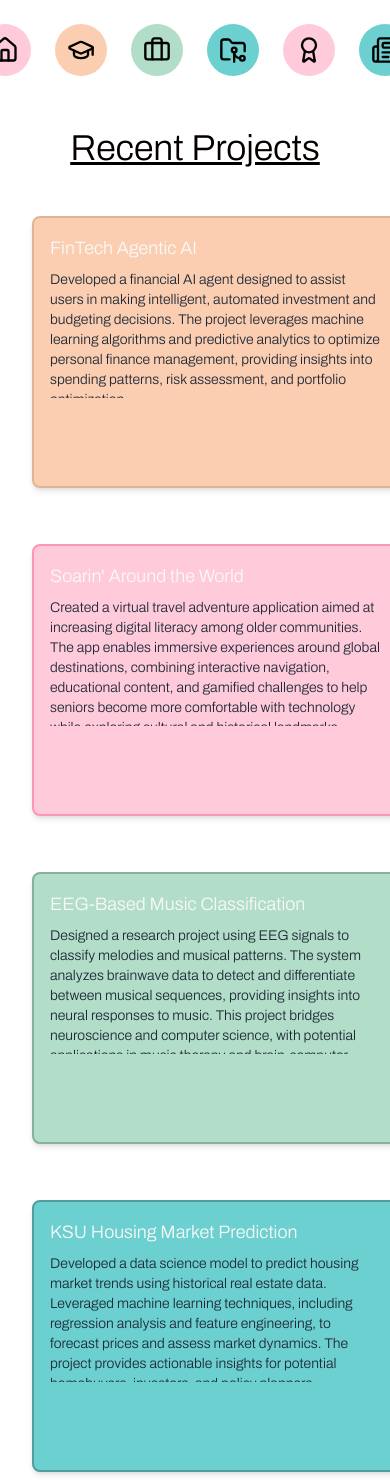
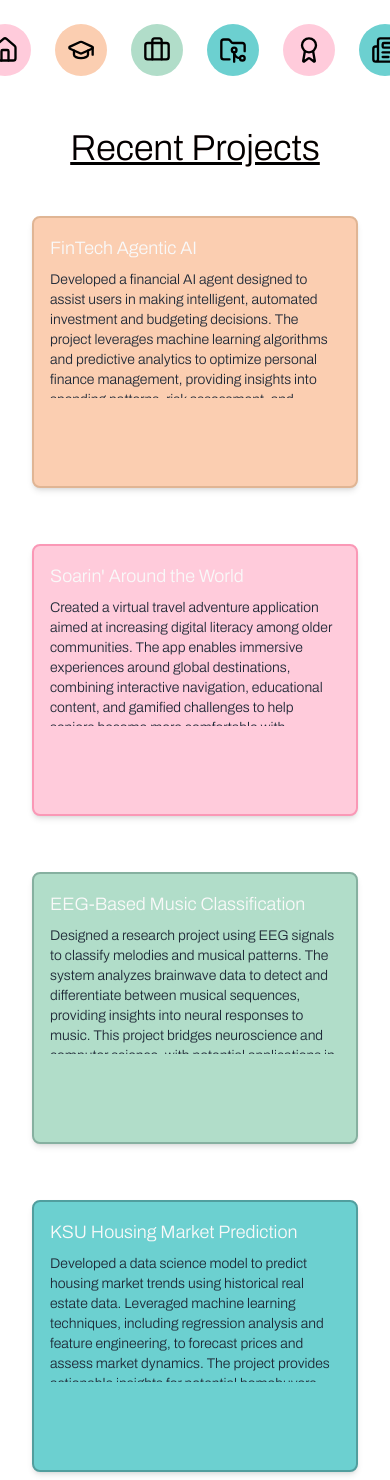
Before and after one commit to hannahsundar16/My-Personal-Website, a Next.js app: page /projPage in a window 390 px wide. Shown: the top 1480 px of the page. Built offline with nearby package versions, Linux system fonts and the light colour scheme.

Commit message:
Fix component import paths and resume link

```diff
--- a/app/components/header.tsx
+++ b/app/components/header.tsx
@@ -38,14 +38,6 @@ export default function Navbar() {
       icon: <Award size={28} color="#000" />,
       bg: '#ffcbdb',
     },
-    {
-      name: 'Resume',
-      href: 'HannahResume.pdf',
-      target:"_blank" ,
-      rel:"noopener noreferrer",
-      icon: <Newspaper size={28} color="#000" />,
-      bg: '#6cd0d0',
-    },
   ];
 
   return (
@@ -66,7 +58,6 @@ export default function Navbar() {
               {item.icon}
             </Link>
 
-            {/* Always reserve space for label, but show/hide with opacity */}
             <span
               className={`absolute mt-12 text-xs sm:text-sm absolute top-full mt-2 text-black font-medium transition-opacity duration-500 ${
                 hovered === item.name ? 'opacity-100' : 'opacity-0'
@@ -76,6 +67,31 @@ export default function Navbar() {
             </span>
           </div>
         ))}
+
+        {/* Separate Resume link to handle PDF properly */}
+        <div
+          className="relative flex flex-col items-center group cursor-pointer transition-transform duration-500 ease-in-out hover:scale-110"
+          onMouseEnter={() => setHovered('Resume')}
+          onMouseLeave={() => setHovered(null)}
+        >
+          <a
+            href="/HannahResume.pdf"
+            target="_blank"
+            rel="noopener noreferrer"
+            className="p-3 rounded-full transition-colors duration-500"
+            style={{ backgroundColor: '#6cd0d0' }}
+          >
+            <Newspaper size={28} color="#000" />
+          </a>
+
+          <span
+            className={`absolute mt-12 text-xs sm:text-sm absolute top-full mt-2 text-black font-medium transition-opacity duration-500 ${
+              hovered === 'Resume' ? 'opacity-100' : 'opacity-0'
+            }`}
+          >
+            Resume
+          </span>
+        </div>
       </div>
     </nav>
   );
--- a/app/projPage/page.tsx
+++ b/app/projPage/page.tsx
@@ -3,7 +3,7 @@
 import Navbar from '../components/header';
 import { IndBox } from '../components/IndependentCard';
 
-const projPage = () => {
+const ProjPage = () => {
   return (
     <div className="flex flex-col items-center justify-center min-h-screen">
       <div className="block mb-4 w-full">
@@ -19,9 +19,8 @@ const projPage = () => {
         </div>
 
         <div className="max-w-7xl w-full grid grid-cols-1 sm:grid-cols-1 md:grid-cols-2 lg:grid-cols-3 gap-6 px-6">
-
-          <a href="#" target="_blank" rel="noopener noreferrer" className="inline-block mt-4">
-            <div className="w-96 h-72 p-2">
+          <div className="inline-block mt-4">
+            <div className="w-full max-w-96 h-72 p-2">
               <IndBox
                 title="FinTech Agentic AI"
                 org={
@@ -33,10 +32,10 @@ const projPage = () => {
                 borderColor="#e0b594"
               />
             </div>
-          </a>
+          </div>
 
-          <a href="#" target="_blank" rel="noopener noreferrer" className="inline-block mt-4">
-            <div className="w-96 h-72 p-2">
+          <div className="inline-block mt-4">
+            <div className="w-full max-w-96 h-72 p-2">
               <IndBox
                 title="Soarin' Around the World"
                 org={
@@ -48,10 +47,10 @@ const projPage = () => {
                 borderColor="#fa98b6"
               />
             </div>
-          </a>
+          </div>
 
-          <a href="#" target="_blank" rel="noopener noreferrer" className="inline-block mt-4">
-            <div className="w-96 h-72 p-2">
+          <div className="inline-block mt-4">
+            <div className="w-full max-w-96 h-72 p-2">
               <IndBox
                 title="EEG-Based Music Classification"
                 org={
@@ -63,10 +62,10 @@ const projPage = () => {
                 borderColor="#86b0a0"
               />
             </div>
-          </a>
+          </div>
 
-          <a href="#" target="_blank" rel="noopener noreferrer" className="inline-block mt-4">
-            <div className="w-96 h-72 p-2">
+          <div className="inline-block mt-4">
+            <div className="w-full max-w-96 h-72 p-2">
               <IndBox
                 title="KSU Housing Market Prediction"
                 org={
@@ -78,12 +77,11 @@ const projPage = () => {
                 borderColor="#519e9e"
               />
             </div>
-          </a>
-
+          </div>
         </div>
       </section>
     </div>
   );
 };
 
-export default projPage;
+export default ProjPage;
```
